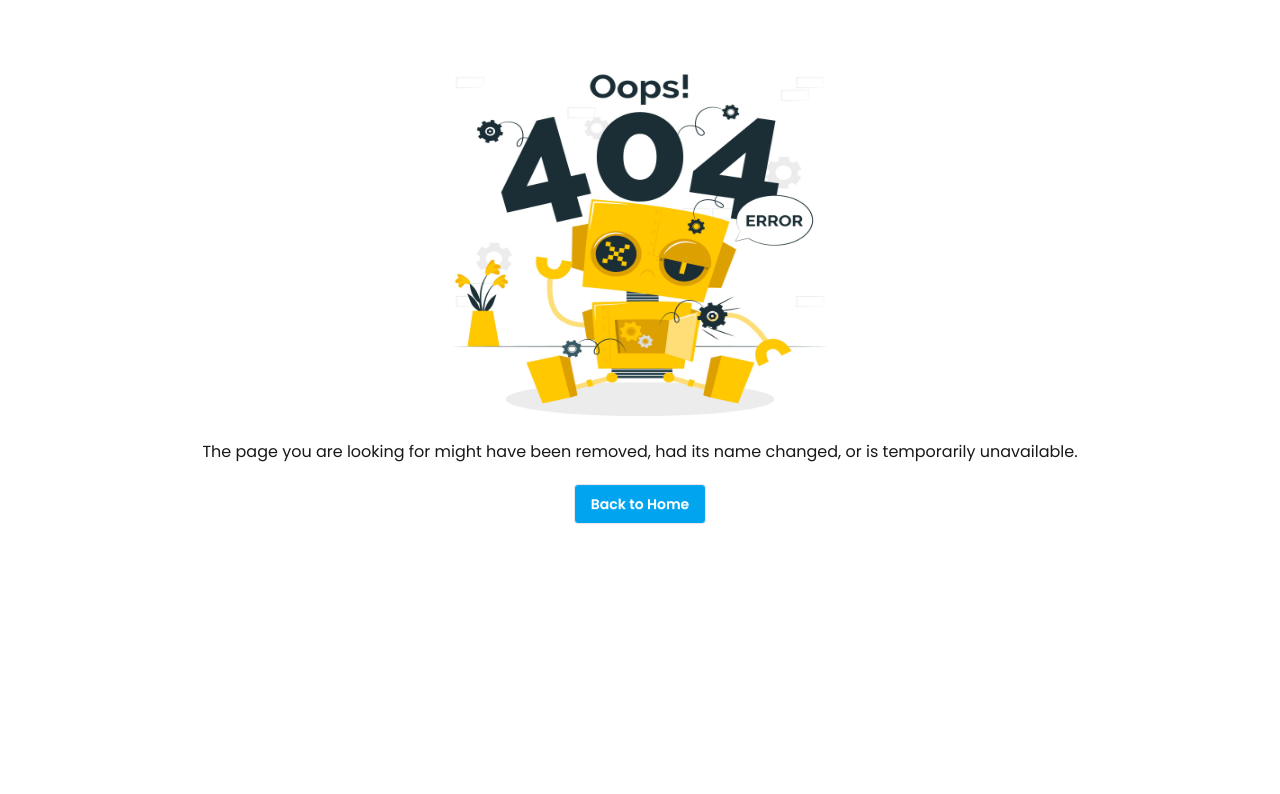
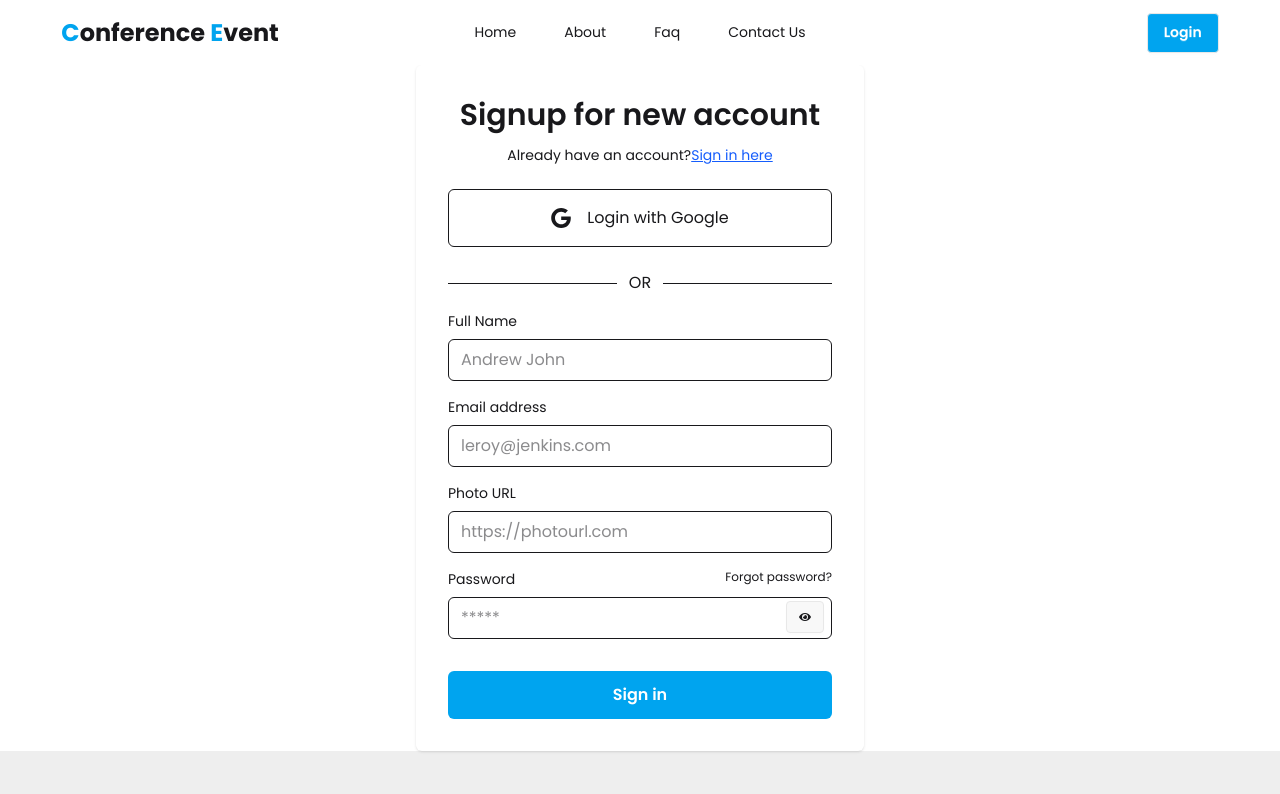
Before and after one commit to mynox48/conference-event-with-authentication, a React (Vite) app: page /signup in a window 1280 px wide. Shown: the top 794 px of the page. Built offline with nearby package versions, Linux system fonts and the light colour scheme.

Commit message:
signup form created with eye toggle

```diff
--- a/package.json
+++ b/package.json
@@ -11,10 +11,12 @@
   },
   "dependencies": {
     "@tailwindcss/vite": "^4.1.5",
+    "firebase": "^11.6.1",
     "react": "^19.0.0",
     "react-dom": "^19.0.0",
     "react-icons": "^5.5.0",
     "react-router": "^7.5.3",
+    "react-toastify": "^11.0.5",
     "tailwindcss": "^4.1.5"
   },
   "devDependencies": {
--- /dev/null
+++ b/src/Components/Auth/Login.jsx
@@ -0,0 +1,50 @@
+import React from 'react';
+import { Link } from 'react-router';
+
+const Login = () => {
+    return (
+        <div className='w-11/12 mx-auto flex justify-center items-center '>
+            <div className="w-full max-w-md p-4 rounded-md shadow sm:p-8 dark:bg-gray-50 dark:text-gray-800">
+	<h2 className="mb-3 text-3xl font-semibold text-center">Login to your account</h2>
+	<p className="text-sm text-center dark:text-gray-600">Dont have account?
+		<Link to='/signup' href="#" rel="noopener noreferrer" className="text-blue-600 underline focus:underline hover:underline">Sign up here</Link>
+	</p>
+	<div className="my-6 space-y-4">
+
+
+        <button aria-label="Login with Google" type="button" className="flex items-center justify-center w-full p-4 space-x-4 border rounded-md focus:ring-2 focus:ring-offset-1 dark:border-gray-600 focus:dark:ring-violet-600">
+			<svg xmlns="http://www.w3.org/2000/svg" viewBox="0 0 32 32" className="w-5 h-5 fill-current">
+				<path d="M16.318 13.714v5.484h9.078c-0.37 2.354-2.745 6.901-9.078 6.901-5.458 0-9.917-4.521-9.917-10.099s4.458-10.099 9.917-10.099c3.109 0 5.193 1.318 6.38 2.464l4.339-4.182c-2.786-2.599-6.396-4.182-10.719-4.182-8.844 0-16 7.151-16 16s7.156 16 16 16c9.234 0 15.365-6.49 15.365-15.635 0-1.052-0.115-1.854-0.255-2.651z"></path>
+			</svg>
+			<p>Login with Google</p>
+		</button>
+
+
+	</div>
+	<div className="flex items-center w-full my-4">
+		<hr  className="w-full dark:text-gray-600" />
+		<p className="px-3 dark:text-gray-600">OR</p>
+		<hr  className="w-full dark:text-gray-600" />
+	</div>
+	<form noValidate="" action="" className="space-y-8">
+		<div className="space-y-4">
+			<div className="space-y-2">
+				<label htmlFor="email" className="block text-sm">Email address</label>
+				<input type="email" name="email" id="email" placeholder="leroy@jenkins.com" className="w-full px-3 py-2 border rounded-md dark:border-gray-300 dark:bg-gray-50 dark:text-gray-800 focus:dark:border-violet-600" />
+			</div>
+			<div className="space-y-2">
+				<div className="flex justify-between">
+					<label htmlFor="password" className="text-sm">Password</label>
+					<a rel="noopener noreferrer" href="#" className="text-xs hover:underline dark:text-gray-600">Forgot password?</a>
+				</div>
+				<input type="password" name="password" id="password" placeholder="*****" className="w-full px-3 py-2 border rounded-md dark:border-gray-300 dark:bg-gray-50 dark:text-gray-800 focus:dark:border-violet-600" />
+			</div>
+		</div>
+		<button type="button" className="bg-[#00a4ef] text-white hover:bg-base-300 hover:text-black hover:border-0 cursor-pointer w-full px-8 py-3 font-semibold rounded-md dark:bg-violet-600 dark:text-gray-50">Sign in</button>
+	</form>
+</div>
+        </div>
+    );
+};
+
+export default Login;
--- /dev/null
+++ b/src/Components/Auth/Signup.jsx
@@ -0,0 +1,104 @@
+import { createUserWithEmailAndPassword } from 'firebase/auth';
+import React, { useState } from 'react';
+import { Link } from 'react-router';
+import { auth } from '../../Firebase/Firebase';
+import { ToastContainer, toast } from 'react-toastify';
+import { FaEye, FaEyeSlash } from 'react-icons/fa';
+
+const Signup = () => {
+
+ const [showPassword, setShowPassword] = useState(false)
+
+    const handleSignUp = (e) => {
+        e.preventDefault();
+        const name = e.target.name.value
+        const email = e.target.email.value
+        const password = e.target.password.value
+        console.log(name, email, password)
+
+        createUserWithEmailAndPassword (auth, email, password)
+        .then((result) => {
+            console.log(result)
+            toast.success("Signup successful! 🎉");
+        }).catch((error) => {
+
+            if(!/[A-Z]/.test(password)){
+                toast.error('Must type at least one UpperCase Letter')
+                return
+            } else if(!/[a-z]/.test(password)){
+                toast.error('Must type at least one LowerCase Letter')
+                return
+            } else if(!/[0-9]/.test(password)){
+                toast.error('Must type at least one Number')
+                return
+            } else{
+                toast.error(error.message);
+            }
+
+        })
+    }
+
+
+    return (
+        <div className='w-11/12 mx-auto flex justify-center items-center '>
+        <div className="w-full max-w-md p-4 rounded-md shadow sm:p-8 dark:bg-gray-50 dark:text-gray-800">
+<h2 className="mb-3 text-3xl font-semibold text-center">Signup for new account</h2>
+<p className="text-sm text-center dark:text-gray-600">Already have an account?
+    <Link to='/login' href="#" rel="noopener noreferrer" className="text-blue-600 underline focus:underline hover:underline">Sign in here</Link>
+</p>
+<div className="my-6 space-y-4">
+
+
+    <button aria-label="Login with Google" type="button" className="flex items-center justify-center w-full p-4 space-x-4 border rounded-md focus:ring-2 focus:ring-offset-1 dark:border-gray-600 focus:dark:ring-violet-600">
+        <svg xmlns="http://www.w3.org/2000/svg" viewBox="0 0 32 32" className="w-5 h-5 fill-current">
+            <path d="M16.318 13.714v5.484h9.078c-0.37 2.354-2.745 6.901-9.078 6.901-5.458 0-9.917-4.521-9.917-10.099s4.458-10.099 9.917-10.099c3.109 0 5.193 1.318 6.38 2.464l4.339-4.182c-2.786-2.599-6.396-4.182-10.719-4.182-8.844 0-16 7.151-16 16s7.156 16 16 16c9.234 0 15.365-6.49 15.365-15.635 0-1.052-0.115-1.854-0.255-2.651z"></path>
+        </svg>
+        <p>Login with Google</p>
+    </button>
+
+
+</div>
+<div className="flex items-center w-full my-4">
+    <hr  className="w-full dark:text-gray-600" />
+    <p className="px-3 dark:text-gray-600">OR</p>
+    <hr  className="w-full dark:text-gray-600" />
+</div>
+<form onSubmit={handleSignUp} noValidate="" action="" className="space-y-8">
+    <div className="space-y-4">
+        <div className="space-y-2">
+            <label htmlFor="name" className="block text-sm">Full Name</label>
+            <input type="text" name="name" id="name" placeholder="Andrew John" className="w-full px-3 py-2 border rounded-md dark:border-gray-300 dark:bg-gray-50 dark:text-gray-800 focus:dark:border-violet-600" />
+        </div>
+        <div className="space-y-2">
+            <label htmlFor="email" className="block text-sm">Email address</label>
+            <input type="email" name="email" id="email" placeholder="leroy@jenkins.com" className="w-full px-3 py-2 border rounded-md dark:border-gray-300 dark:bg-gray-50 dark:text-gray-800 focus:dark:border-violet-600" />
+        </div>
+        <div className="space-y-2">
+            <label htmlFor="photourl" className="block text-sm">Photo URL</label>
+            <input type="text" name="photourl" id="photourl" placeholder="https://photourl.com" className="w-full px-3 py-2 border rounded-md dark:border-gray-300 dark:bg-gray-50 dark:text-gray-800 focus:dark:border-violet-600" />
+        </div>
+
+
+        <div className="space-y-2">
+            <div className="flex justify-between">
+                <label htmlFor="password" className="text-sm">Password</label>
+                <a rel="noopener noreferrer" href="#" className="text-xs hover:underline dark:text-gray-600">Forgot password?</a>
+            </div>
+         <div className='relative'>
+         <input type={showPassword ? 'text' : "password"} name="password" id="password" placeholder="*****" className="w-full px-3 py-2 border rounded-md dark:border-gray-300 dark:bg-gray-50 dark:text-gray-800 focus:dark:border-violet-600" />
+
+
+         <button onClick={() => setShowPassword(!showPassword)} className='btn btn-sm absolute top-1 right-2'> {showPassword ? <FaEyeSlash></FaEyeSlash> : <FaEye></FaEye>}
+         </button>
+         </div>
+        </div>
+    </div>
+    <button  type="submit" className="bg-[#00a4ef] text-white hover:bg-base-300 hover:text-black hover:border-0 cursor-pointer w-full px-8 py-3 font-semibold rounded-md dark:bg-violet-600 dark:text-gray-50">Sign in</button>
+</form>
+</div>
+<ToastContainer />
+    </div>
+    );
+};
+
+export default Signup;
--- a/src/Components/Navbar/Navbar.jsx
+++ b/src/Components/Navbar/Navbar.jsx
@@ -24,7 +24,7 @@ const Navbar = () => {
 
       </ul>
     </div>
-    <Link to='/'><h2 className='text-2xl font-bold'><span className='text-[#00a4ef]'>C</span>onfarence <span className='text-[#00a4ef]'>E</span>vent</h2></Link>
+    <Link to='/'><h2 className='text-2xl font-bold'><span className='text-[#00a4ef]'>C</span>onference <span className='text-[#00a4ef]'>E</span>vent</h2></Link>
   </div>
   <div className="navbar-center hidden lg:flex">
     <ul className="menu menu-horizontal px-1">
@@ -34,7 +34,7 @@ const Navbar = () => {
     </ul>
   </div>
   <div className="navbar-end">
-    <a className="btn btn-md bg-[#00a4ef] text-white hover:bg-base-300 hover:text-black hover:border-0">Button</a>
+    <Link to='/login' className="btn btn-md bg-[#00a4ef] text-white hover:bg-base-300 hover:text-black hover:border-0">Login</Link>
   </div>
 </div>
     );
--- /dev/null
+++ b/src/Firebase/Firebase.js
@@ -0,0 +1,20 @@
+// Import the functions you need from the SDKs you need
+import { initializeApp } from "firebase/app";
+import { getAuth } from "firebase/auth";
+
+// TODO: Add SDKs for Firebase products that you want to use
+// https://firebase.google.com/docs/web/setup#available-libraries
+
+// Your web app's Firebase configuration
+const firebaseConfig = {
+  apiKey: "AIzaSyDEqrFNO9hLgAOztLOje3xiI6o-eGhm_pE",
+  authDomain: "a9-conference-event.firebaseapp.com",
+  projectId: "a9-conference-event",
+  storageBucket: "a9-conference-event.firebasestorage.app",
+  messagingSenderId: "552114788640",
+  appId: "1:552114788640:web:e8e7107ef3e3d2f862df45"
+};
+
+// Initialize Firebase
+const app = initializeApp(firebaseConfig);
+export const auth = getAuth (app);
```
Also changed, not shown: src/main.jsx (+10 -0 lines), 1 other file (tests, documents, lock files or other folders).
